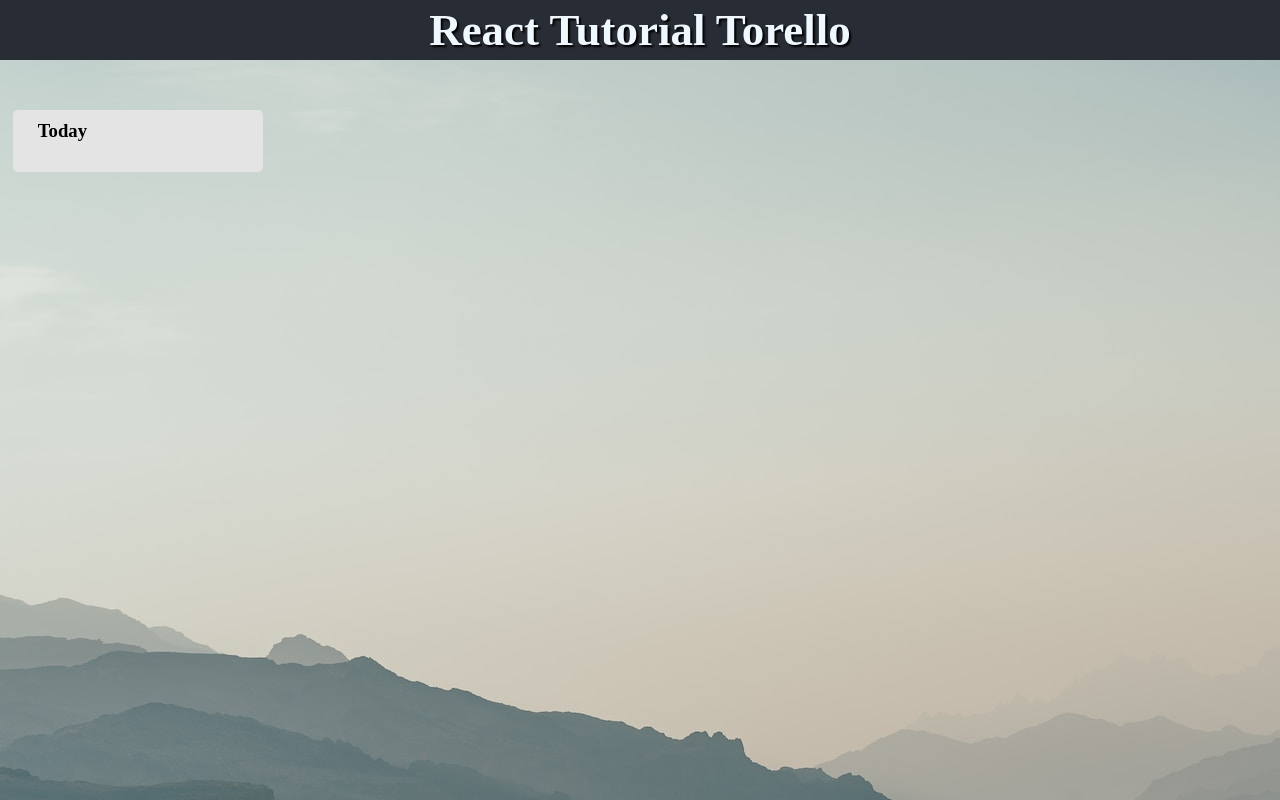
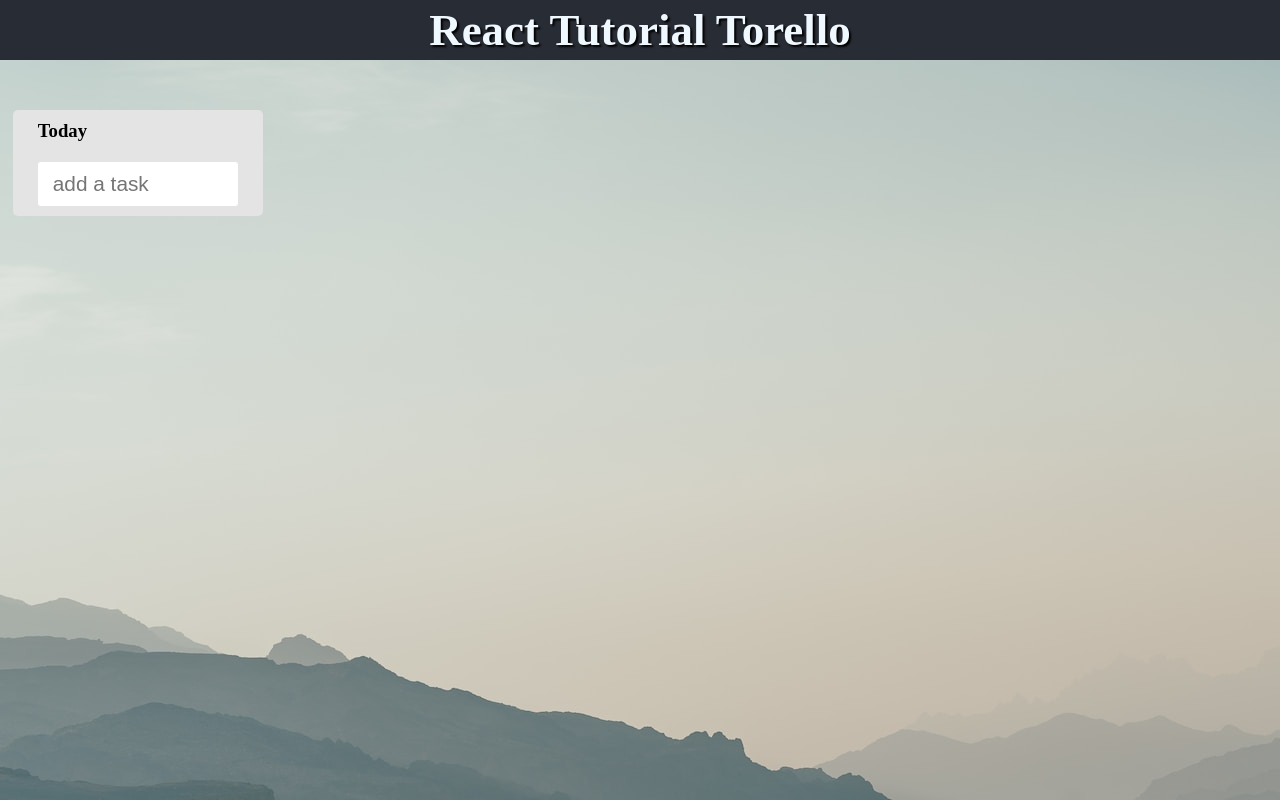
Before and after one commit to gratachu/trello-clone, a React (Create React App) app: page / in a window 1280 px wide. Built offline with nearby package versions, Linux system fonts and the light colour scheme.

Commit message:
taskAddInputのスタイルと基本的な挙動の作成

```diff
--- a/src/comopnents/task/input/TaskAddInput.jsx
+++ b/src/comopnents/task/input/TaskAddInput.jsx
@@ -1,8 +1,16 @@
 import React from 'react'
 
 const TaskAddInput = () => {
+  const handleSubmit = (e) => {
+    console.log(e)
+    e.preventDefault()
+  }
+
   return (
     <div>
+      <form onSubmit={handleSubmit}>
+        <input type="text" placeholder='add a task' className='taskAddInput'/>
+      </form>
 
     </div>
   )
--- a/src/index.css
+++ b/src/index.css
@@ -46,3 +46,12 @@ header {
   border: none;
   outline: none;
 }
+
+.taskAddInput {
+  width: 100%;
+  font-size: 1.3rem;
+  padding: 10px 15px;
+  border-radius: 3px;
+  border: none;
+  outline: none;
+}
```
